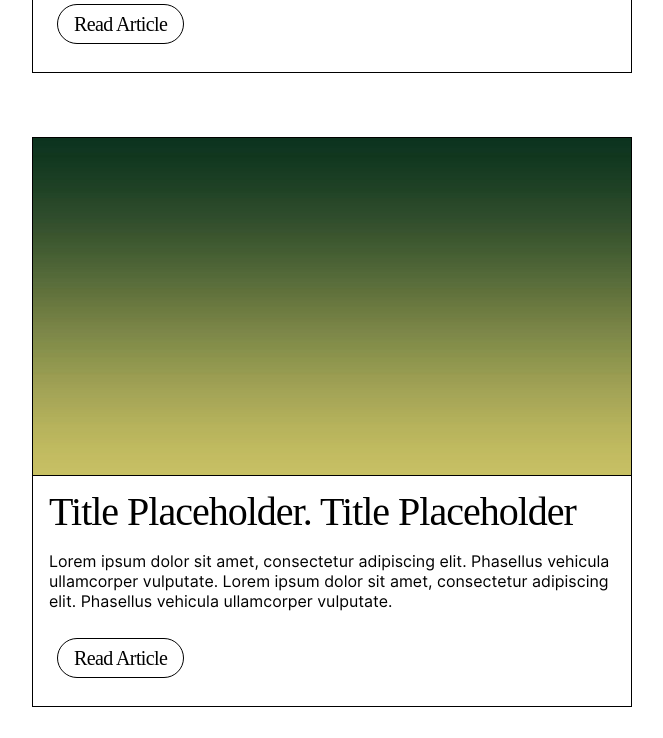
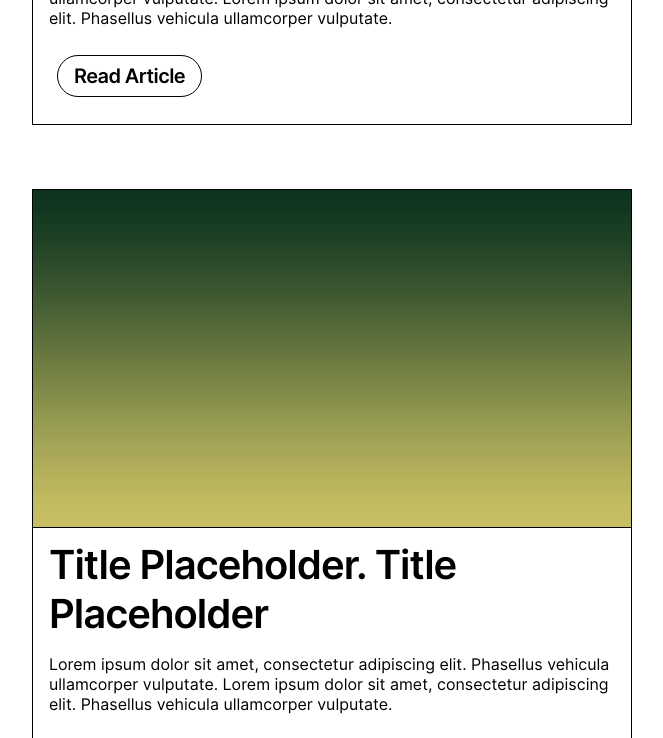
Before and after one commit to achen05/MICA-Publication, a plain HTML site: page index.html in a window 1280 px wide. Shown: the part 576-1314 px from the top of the page, without its empty margins (308-971 px from the left). Drawn offline with Linux system fonts and the light colour scheme.

Commit message:
Add files via upload

```diff
--- a/style.css
+++ b/style.css
@@ -1,6 +1,11 @@
 @font-face {
   src: url("fonts/Inter-Bold.otf");
   font-family: Inter-Bold;
+}
+
+@font-face {
+  src: url("fonts/Inter-SemiBold.otf");
+  font-family: Inter-SemiBold;
 }
 
 @font-face {
@@ -66,7 +71,7 @@ p {
 }
 
 .contentContainerTitle {
-  font-family: Inter-Semibold;
+  font-family: Inter-SemiBold;
   font-size: 40px;
   letter-spacing: -1px;
   margin: 0;
```
